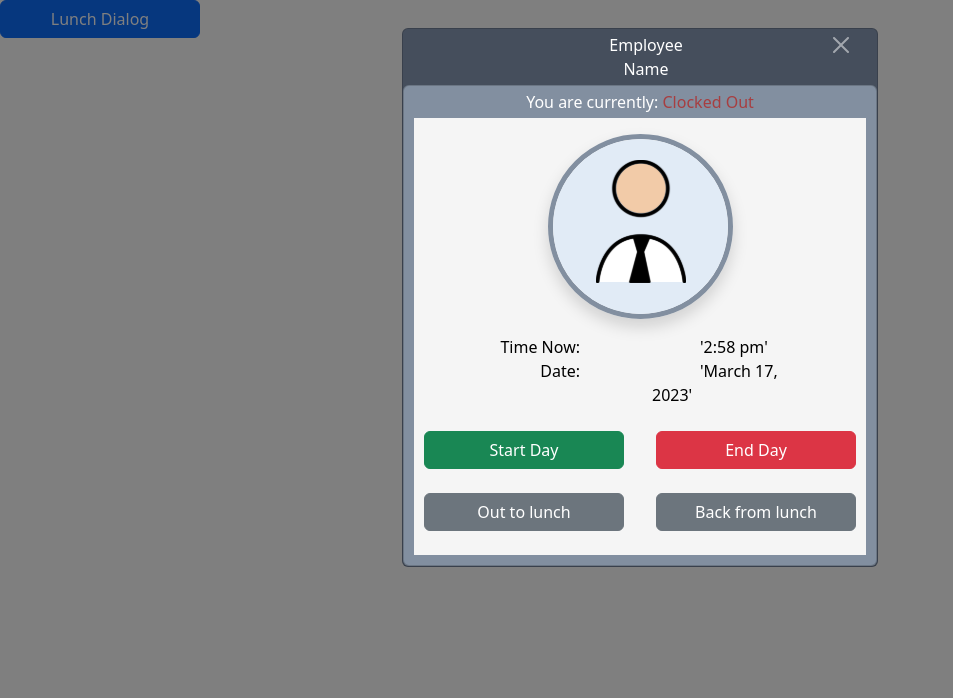
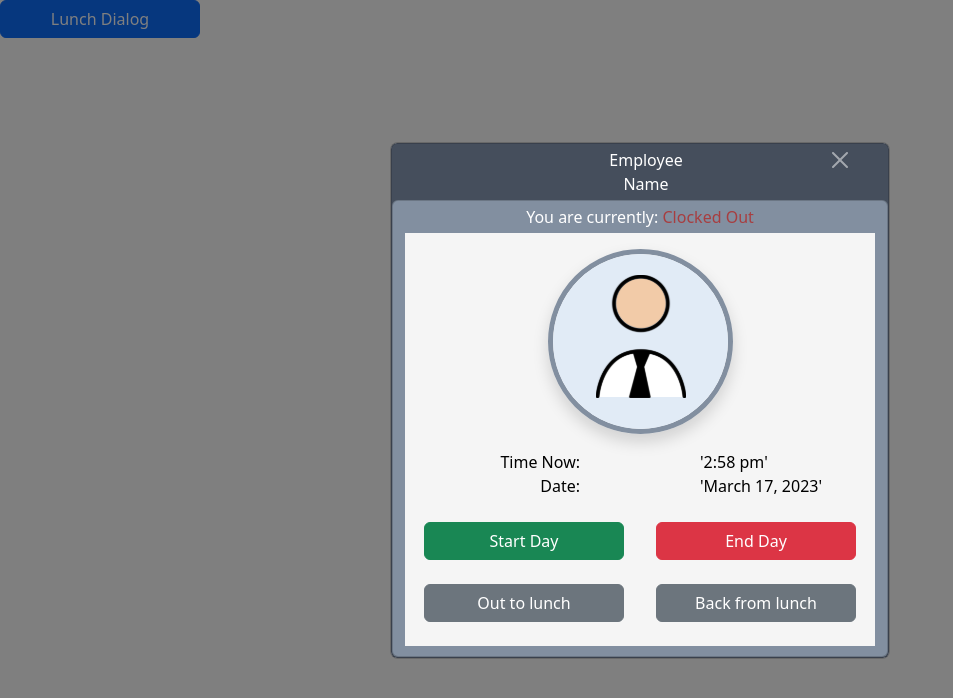
Before and after one commit to LAARC-FSU/HOA-Manager-UI, an Angular app: page /view-schedule in a window 1280 px wide. Both pictures are taken after a click on the button "Lunch Dialog". Shown: the top 698 px of the page, without its empty margins (0-953 px from the left). Built offline with nearby package versions, Linux system fonts and the light colour scheme.

Commit message:
Finish fitting the container into the modal window and added functionality to the close button in the modal.

```diff
--- a/src/app/clock-in-out-dialog/clock-in-out-dialog.component.html
+++ b/src/app/clock-in-out-dialog/clock-in-out-dialog.component.html
@@ -1,19 +1,21 @@
 <button class="btn btn-primary" data-bs-toggle="modal" data-bs-target="#clockInOutModal">Lunch Dialog</button>
 
-<div class="modal fade" id="clockInOutModal">
-  <div class="modal-dialog modal-md">
-    <div class="container">
-      <div class="card wide title">
+<div class="modal fade" id="clockInOutModal" >
+  <div class="modal-dialog modal-dialog-centered">
+      <div class="modal-content my-0">
+        <div class="container-fluid">
+          <div class="row">
+            <div class="card title">
               <div class="row ms-4 my-1 text-center">
                 <div class="col"></div>
                 <div class="col d-flex justify-content-center">
                   <span>Employee Name</span>
                 </div>
                 <div class="col d-flex justify-content-end me-4">
-            <button class="btn-close btn-close-white"></button>
+                  <button class="btn-close btn-close-white" data-bs-toggle="modal"></button>
                 </div>
               </div>
-        <div class="row-cols">
+              <div class="row">
                 <div class="card subtitle" >
                   <div class="row-cols text-center my-1">
                     <span>You are currently: </span>
@@ -21,7 +23,7 @@
                   </div>
                   <div class="row-cols body">
                     <div class="row-cols d-flex justify-content-center py-3">
-                <img class="shadow" src="assets/employeePhotoPlaceholder.svg">
+                      <img alt="" class="shadow" src="assets/employeePhotoPlaceholder.svg">
                     </div>
 
                     <div class="row" style="color: black">
@@ -58,3 +60,5 @@
           </div>
         </div>
       </div>
+  </div>
+</div>
--- a/src/app/clock-in-out-dialog/clock-in-out-dialog.component.scss
+++ b/src/app/clock-in-out-dialog/clock-in-out-dialog.component.scss
@@ -15,7 +15,7 @@ span{
 }
 .body{
   background-color: #F5F5F5;
-  margin: 0 10px 10px 10px;
+  margin-bottom: 10px;
 }
 img{
   border-radius: 100px;
```
Lines whose indentation alone changed are shown as unchanged.
